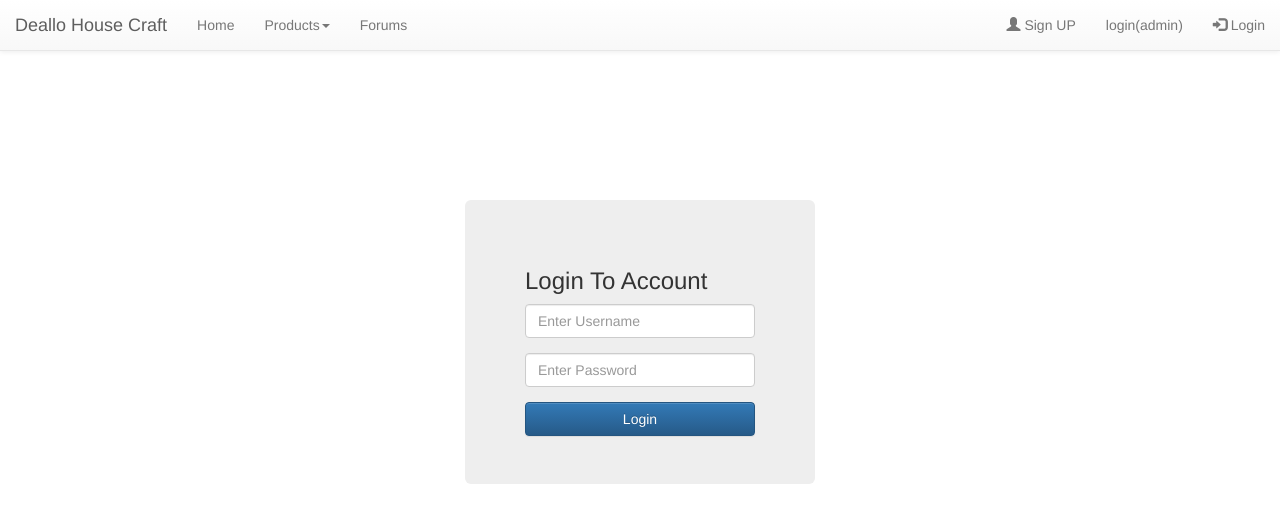
After one commit to WilloneLim/TeamDP2, a PHP site: the page made by DP2 - Project/login(admin).php in a window 1280 px wide. The commit adds this page. Shown: the top 523 px of the page. Run offline with PHP 8.4, Linux system fonts and the light colour scheme.

Commit message:
add a login page for admin

```diff
--- a/DP2 - Project/include/navigation.php
+++ b/DP2 - Project/include/navigation.php
@@ -35,7 +35,7 @@
 
                 ?>
                 </li>
-                  <li><a href="#">login(admin)</a></li>
+                  <li><a href="login(admin).php">login(admin)</a></li>
                 <li>
                 <?php
 
--- /dev/null
+++ b/DP2 - Project/login(admin).php
@@ -0,0 +1,85 @@
+                <!DOCTYPE html>
+<html>
+    <head>
+    <title>Login</title>
+    <meta charset="utf-8" />
+    <meta name="viewport" content="width=device-width, initial-scale=1.0" />
+    <!-- Bootstrap -->
+    <link href="css/bootstrap.min.css" rel="stylesheet" />
+    <link href="css/bootstrap-theme.min.css" rel="stylesheet"/>
+    <link href="css/main.css" rel="stylesheet"/>
+    <!--HTML5 Shim and Respond.js IE8 support of HTML5
+    elements and media queries-->
+    <!-- WARNING: Respond.js doesn't work if you view the
+    page via file:// -->
+    <!--[if lt IE 9]>
+    <script src="js/html5shiv.js"></script>
+    <script src="js/respond.min.js"></script>
+    <![endif]-->
+    </head>
+    <body>
+
+   <?php include("include/navigation.php"); ?>
+
+
+        <?php
+        include ("include/conn.php");
+
+		if(isset($_POST['submit']))
+        {
+
+        $loginname = $_POST["loginname"];
+        $loginpassword = $_POST["loginpassword"];
+
+
+        $sql = "INSERT INTO admin (username,userpassword) VALUES ('".$loginname."' ,'".$loginpassword."')";
+
+
+        if(!mysqli_query($conn, $sql))
+        {
+            echo "Not Inserted";
+        }
+        else
+        {
+            echo "Inserted";
+        }
+
+        }
+
+
+        ?>
+
+
+
+        <div class="container" id="loginpg">
+            <div class="col-lg-4"></div>
+            <div class="col-lg-4">
+                <div class="jumbotron">
+
+                    <h3>Login To Account</h3>
+                    <form method="post">
+                        <div class="form-group">
+                            <input type="text" name="loginname" class="form-control" placeholder="Enter Username">
+                        </div>
+                        <div class="form-group">
+                            <input type="password" name="loginpassword" class="form-control" placeholder="Enter Password">
+                        </div>
+
+                        <button type="submit" name="submit" class="btn btn-primary form-control">Login</button>
+                    </form>
+                </div>
+            </div>
+        </div>
+
+
+
+
+    <!-- jQuery – required for Bootstrap's JavaScript plugins) -->
+    <script src="js/jquery.min.js"></script>
+    <!-- All Bootstrap plug-ins file -->
+    <script src="js/bootstrap.min.js"></script>
+    <!-- Basic AngularJS -->
+    <script src="js/angular.min.js"></script>
+    <script src="js/app.js"></script>
+    </body>
+</html>
```
